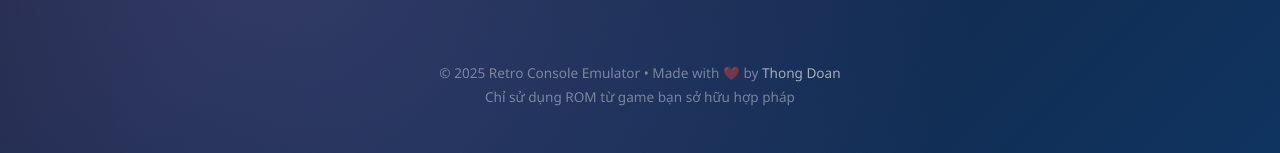
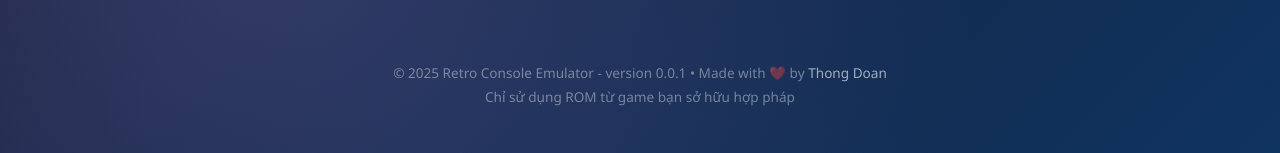
Before and after one commit to dmthong181096/retro-emulator, a React (Create React App) app: page / in a window 1280 px wide. Shown: the part 1109-1262 px from the top of the page. Built offline with nearby package versions, Linux system fonts and the light colour scheme.

Commit message:
add version

```diff
--- a/src/components/Footer.js
+++ b/src/components/Footer.js
@@ -4,7 +4,7 @@ const Footer = () => {
   return (
     <footer className="footer">
       <div className="footer-content">
-        <p>© 2025 Retro Console Emulator • Made with ❤️ by <a href="https://github.com/dmthong181096" target="_blank" rel="noopener noreferrer" className="author">Thong Doan</a></p>
+        <p>© 2025 Retro Console Emulator - version 0.0.1 • Made with ❤️ by <a href="https://github.com/dmthong181096" target="_blank" rel="noopener noreferrer" className="author">Thong Doan</a></p>
         <p className="footer-note">Chỉ sử dụng ROM từ game bạn sở hữu hợp pháp</p>
       </div>
     </footer>
```
